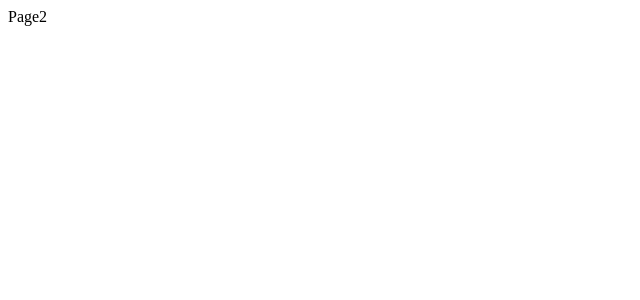
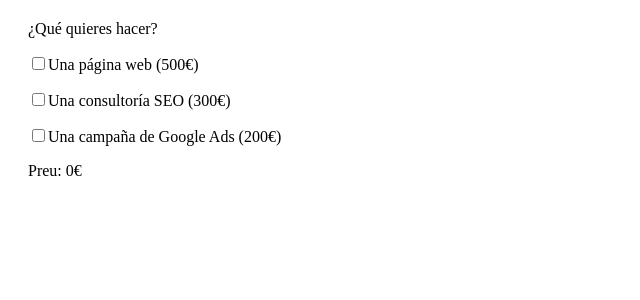
Before and after one commit to cris-casas/SPRINT_7, a React (Vite) app: page /page2 in a window 1280 px wide. Shown: the top 300 px of the page, without its empty margins (0-640 px from the left). Built offline with nearby package versions, Linux system fonts and the light colour scheme.

Commit message:
ex-5_routing-ok-nivel-1

```diff
--- a/src/App.jsx
+++ b/src/App.jsx
@@ -1,4 +1,7 @@
 import Routes from './app/Routes';
+
+
+import './App.css'
 
 const App = () => {
     return (
--- a/src/app/Routes.jsx
+++ b/src/app/Routes.jsx
@@ -10,8 +10,6 @@ const Router = () => {
         <Routes>
             <Route index element={<Home/>} />
             <Route path="/page2/" element={<Page2/>} />
-             { /* Es muy recomendable añadir esta ruta para obtener un mensaje de error en el caso de que la ruta no exista. De lo contrario, si la ruta no existe llegaremos a una página en blanco */}
-            <Route path="*" element={<div>404</div> } />
         </Routes>
     </BrowserRouter>
 
--- a/src/pages/home.jsx
+++ b/src/pages/home.jsx
@@ -1,10 +1,14 @@
+import { Link } from 'react-router-dom';
+
 const Home = () => {
 
     return (
         <div>
             <h1>Bienvenido!</h1>
             <p>bla bla bla</p>
-            <button>Calcula</button>
+            <Link to="/page2">
+                <button>Calcula</button>
+            </Link>
         </div>
     );
 };
--- a/src/pages/page2.jsx
+++ b/src/pages/page2.jsx
@@ -1,18 +1,92 @@
+import { useState } from 'react'
+import { useEffect } from 'react'
+import WebOptions from "./components/WebOptions"
+
 const Page2 = () => {
 
+  const [isChecked, setIsChecked] = useState([]);
+  const [total, setTotal] = useState(0);
+  const [numPages, setNumPages] = useState(0);
+  const [numLanguages, setNumLanguages] = useState(0);
+
+  const incrementPages = () => {
+    setNumPages(numPages + 1);
+  };
+
+   // Condicional ternario
+
+  const decreasePages = () => numPages > 0 ? setNumPages(numPages - 1) : null;
+
+  const incrementLang = () => {
+    setNumLanguages(numLanguages + 1);
+  };
+
+  const decreaseLang = () => numLanguages > 0 ? setNumLanguages(numLanguages - 1) : null;
+
+  const handleCheckbox = (event) => {
+    const value = +event.target.value;
+    const checked = event.target.checked;
+
+    if (checked) {
+      setIsChecked([...isChecked, value]);
+    } else {
+      setIsChecked(isChecked.filter((e) => e !== value));
+    }
+  };
+
+  useEffect(() => {
+    const subtotal = isChecked.reduce((acc, curr) => acc + curr, 0);
+    const pagesCost = numPages * 30;
+    const languagesCost = numLanguages * 30;
+    const newTotal = subtotal + pagesCost + languagesCost;
+    setTotal(newTotal);
+  }, [isChecked, numPages, numLanguages]);
+
+  useEffect(() => {
+    let data = localStorage.getItem('valores')
+    if (data) {
+      setTotal(JSON.parse(data))
+    }
+    console.log(JSON.parse(data))
+  }, [])
+
+  useEffect(() => {
+    localStorage.setItem('valores', JSON.stringify(total))
+  }, [ total ])
+
+
   return (
-    <div>Page2</div>
+    <form>
+      <p>¿Qué quieres hacer?</p>
+      <p>
+      <input type="checkbox" id="pagina-web" value={500} onChange={handleCheckbox} />
+      <label htmlFor="pagina-web">Una página web (500€)</label>
+      </p>
+      {isChecked.includes(500) ? <WebOptions
+        onIncreasePages={incrementPages}
+        onDecreasePages={decreasePages}
+        onIncrementLang={incrementLang}
+        onDecreaseLang={decreaseLang}
+        numPages={numPages}
+        numLanguages={numLanguages}
+      /> : null}
+      <p>
+      <input type="checkbox" id="consultoria-seo" value={300} onChange={handleCheckbox} />
+      <label htmlFor="consultoria-seo">Una consultoría SEO (300€)</label>
+      </p>
+      <p>
+      <input type="checkbox" id="campanya-google-ads" value={200} onChange={handleCheckbox} />
+      <label htmlFor="campanya-google-ads">Una campaña de Google Ads (200€)</label>
+      </p>
+      <p>Preu: {total}€</p>
+    </form>
   );
-
 }
 
 export default Page2;
 
 /*
-import { useState } from 'react'
-import { useEffect } from 'react'
-import WebOptions from "./components/WebOptions"
-import './App.css'
+
 
 const Page2 = () => {
 
```
Also changed, not shown: src/pages/components/WebOptions.jsx (renamed from src/components/WebOptions.jsx).
